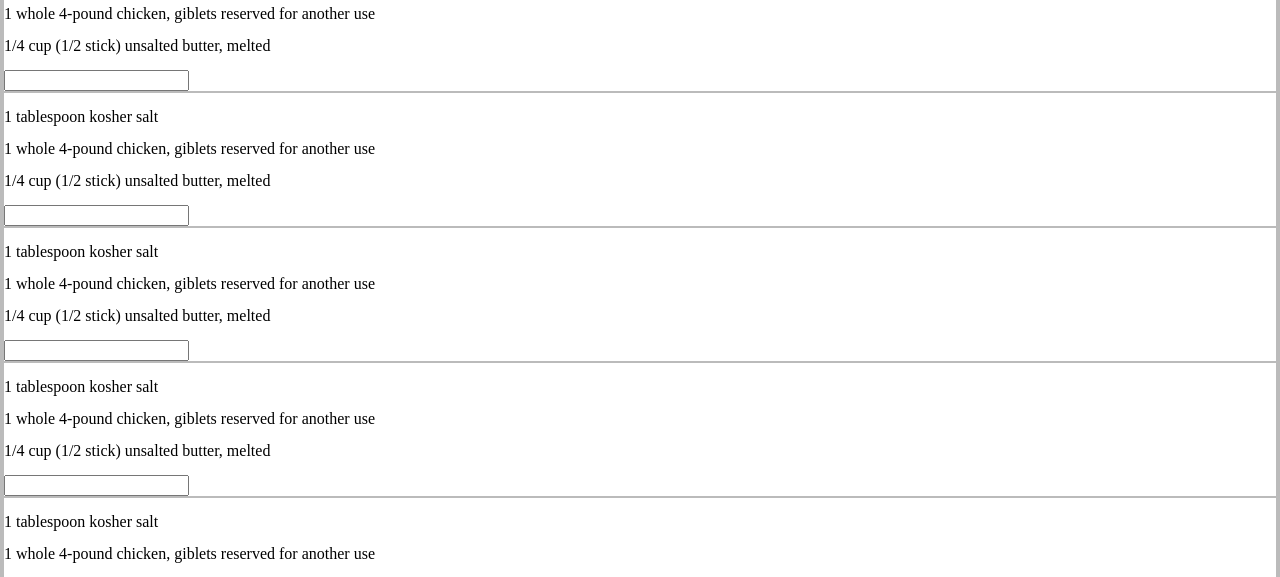
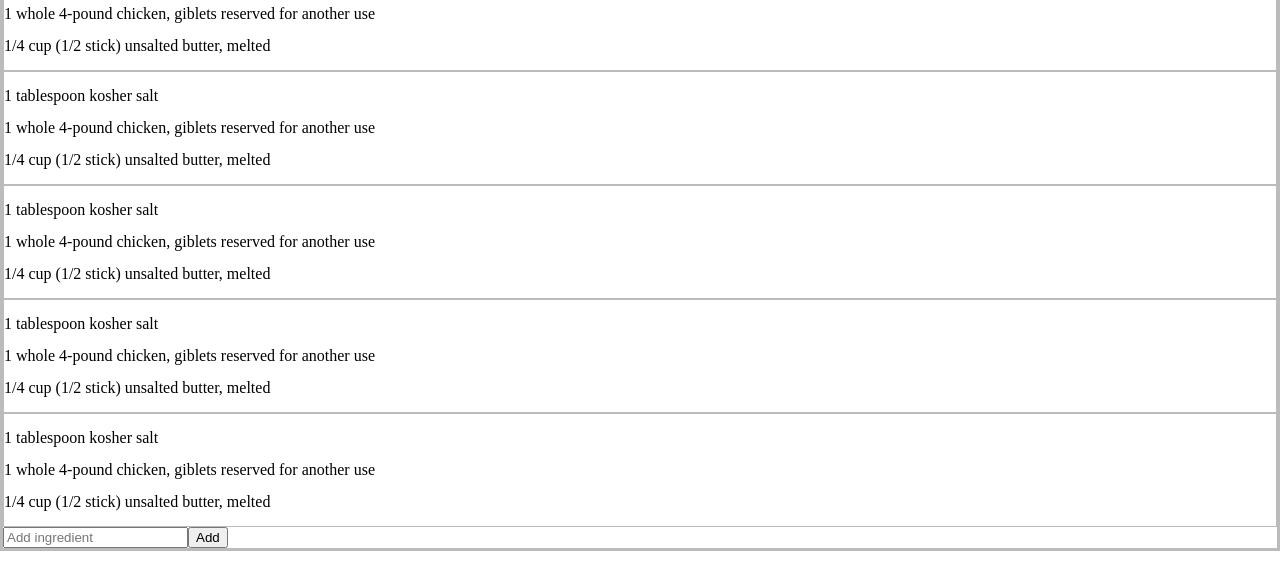
Before and after one commit to SiouxsieAsylum/Reci-p-2.0, a React (Create React App) app in the folder client/: page / in a window 1280 px wide. Shown: the part 375-952 px from the top of the page. After the commit the page ends 926 px from the top, so only its background shows below. Built offline with nearby package versions, Linux system fonts and the light colour scheme.

Commit message:
add form to List component

```diff
--- a/client/src/components/List.jsx
+++ b/client/src/components/List.jsx
@@ -11,6 +11,7 @@ class List extends Component{
     super(props)
     this.state={
       apiLoaded:false,
+      addIngredientValue: null,
     }
   }
 
@@ -22,6 +23,10 @@ class List extends Component{
           return <SingleList ingredient={item.recipe}/>
 
         })}
+        <form>
+          <input type="text" name="addIngredient" value={this.state.addIngredientValue} placeholder="Add ingredient"/>
+          <input type ="submit" value="Add" />
+        </form>
       </div>
     )
 
--- a/client/src/components/SingleList.jsx
+++ b/client/src/components/SingleList.jsx
@@ -8,9 +8,6 @@ function SingleList (props) {
       {ingredient.ingredientLines.map(item => {
        return  <p>{item}</p>
       })}
-      <form>
-        <input type="text" />
-      </form>
     </div>
   )
 }
```
